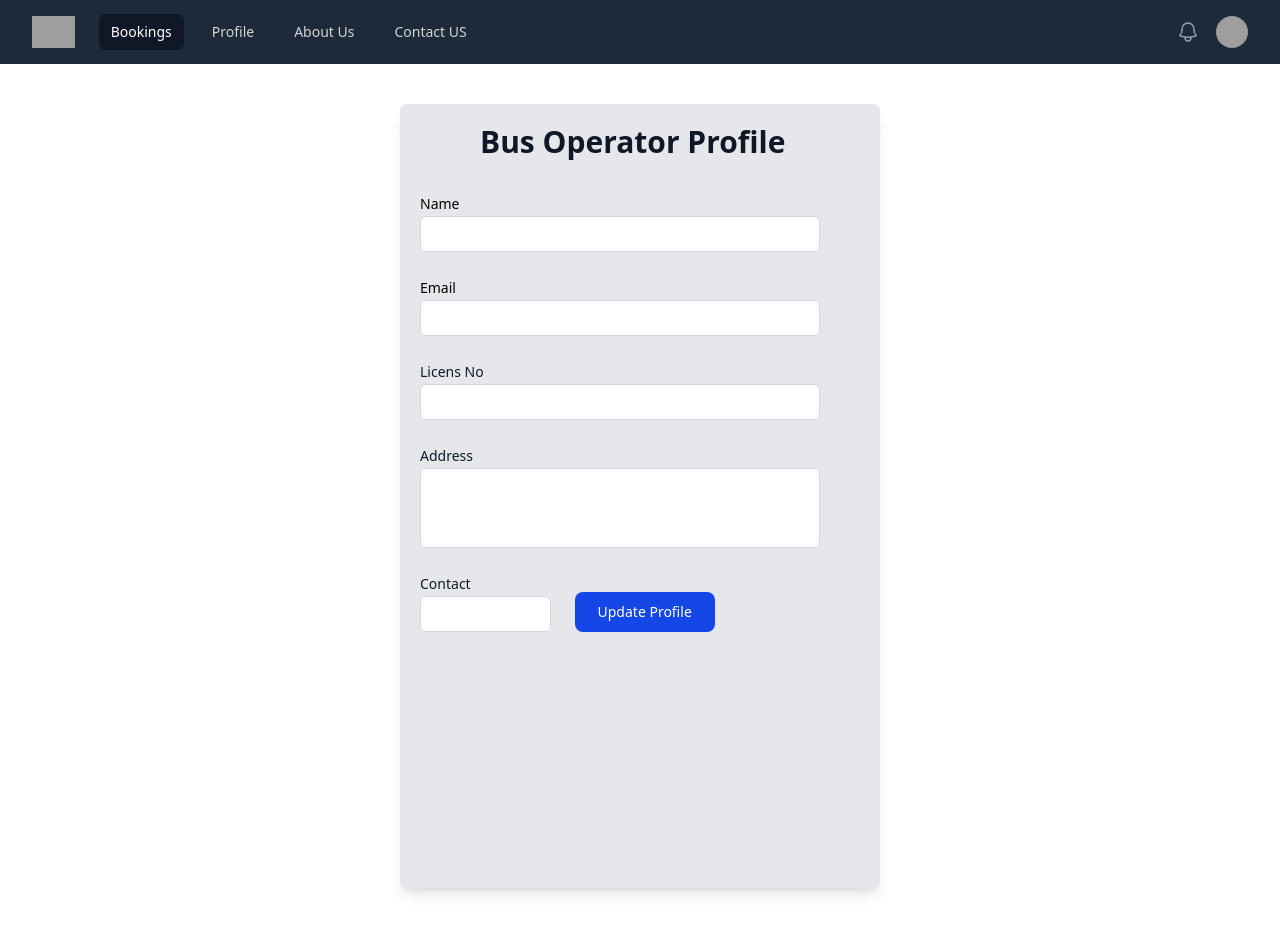
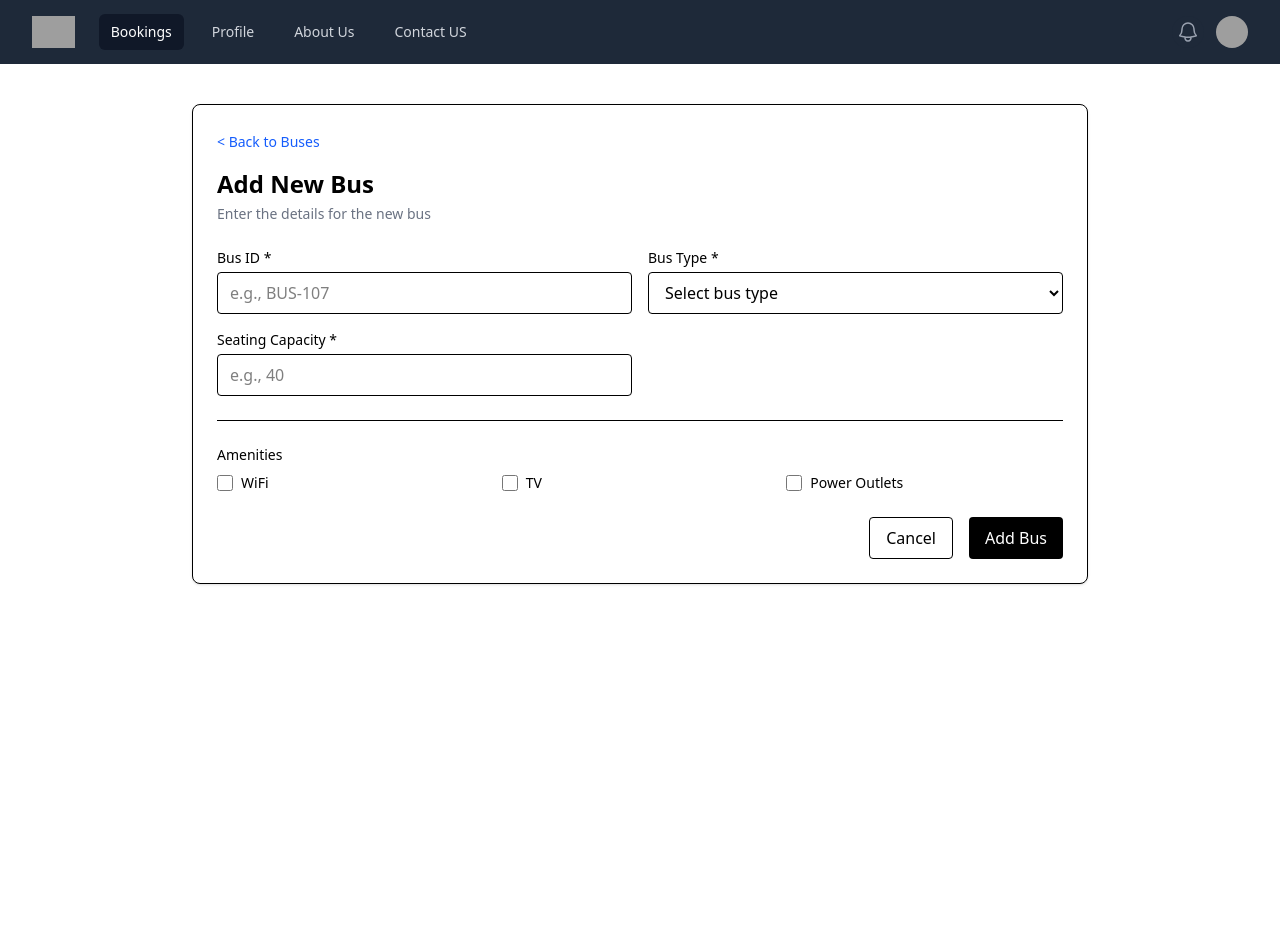
Before and after one commit to theakshayrathod/TravelManagementSystem, a React (Vite) app in the folder TMS_Frontend/: page / in a window 1280 px wide. After the commit the page ends 800 px from the top, so only its background shows below. Built offline with nearby package versions, Linux system fonts and the light colour scheme; grey boxes are pictures that could not be loaded.

Commit message:
Add Bus Page Done

```diff
--- a/TMS_Frontend/src/App.tsx
+++ b/TMS_Frontend/src/App.tsx
@@ -6,7 +6,7 @@ import  Navbar  from './components/Navbar'
 // import { UserProfileUpdate } from './Pages/user/UpdateProfile'
 import { OperatorProfileUpdate } from './Pages/operator/UpdateProfile'
 // import { Registration } from './Pages/auth/Registration'
-
+import {AddBus} from './Pages/operator/AddBus'
 
 
 
@@ -20,9 +20,9 @@ function App():JSX.Element {
 
    <Navbar/>
     {/* <Home/> */}
-    <OperatorProfileUpdate/>
+    {/* <OperatorProfileUpdate/> */}
     {/* <UserProfileUpdate/> */}
-
+    {<AddBus/>}
 
     </>
   )
--- /dev/null
+++ b/TMS_Frontend/src/Pages/operator/AddBus.tsx
@@ -0,0 +1,68 @@
+  export function AddBus(){
+    return (
+  <div className="max-w-4xl mx-auto mt-10 p-6 border rounded-lg bg-white shadow-sm">
+    <button className="text-sm text-blue-600 mb-4">{'< Back to Buses'}</button>
+    <h2 className="text-2xl font-semibold mb-1">Add New Bus</h2>
+    <p className="text-sm text-gray-500 mb-6">Enter the details for the new bus</p>
+
+    <div className="grid grid-cols-1 sm:grid-cols-2 gap-4 mb-4">
+      <div>
+        <label className="block text-sm font-medium mb-1">Bus ID *</label>
+        <input
+          type="text"
+          placeholder="e.g., BUS-107"
+          className="w-full border px-3 py-2 rounded"
+        />
+      </div>
+
+
+
+      <div>
+        <label className="block text-sm font-medium mb-1">Bus Type *</label>
+        <select className="w-full border px-3 py-2 rounded">
+          <option value="">Select bus type</option>
+          <option value="AC">AC</option>
+          <option value="Non-AC">Non-AC</option>
+        </select>
+      </div>
+
+      <div>
+        <label className="block text-sm font-medium mb-1">Seating Capacity *</label>
+        <input
+          type="number"
+          placeholder="e.g., 40"
+          className="w-full border px-3 py-2 rounded"
+        />
+      </div>
+    </div>
+
+    <hr className="my-6" />
+
+    {/* Amenities */}
+    <div className="mb-6">
+      <p className="text-sm font-medium mb-2">Amenities</p>
+      <div className="grid grid-cols-2 sm:grid-cols-3 gap-2">
+        <label className="flex items-center space-x-2 text-sm">
+          <input type="checkbox" className="h-4 w-4" />
+          <span>WiFi</span>
+        </label>
+        <label className="flex items-center space-x-2 text-sm">
+          <input type="checkbox" className="h-4 w-4" />
+          <span>TV</span>
+        </label>
+        <label className="flex items-center space-x-2 text-sm">
+          <input type="checkbox" className="h-4 w-4" />
+          <span>Power Outlets</span>
+        </label>
+      </div>
+    </div>
+
+    {/* Actions */}
+    <div className="flex justify-end gap-4">
+      <button className="px-4 py-2 border rounded">Cancel</button>
+      <button className="px-4 py-2 bg-black text-white rounded">Add Bus</button>
+    </div>
+  </div>
+);
+
+  }
```
